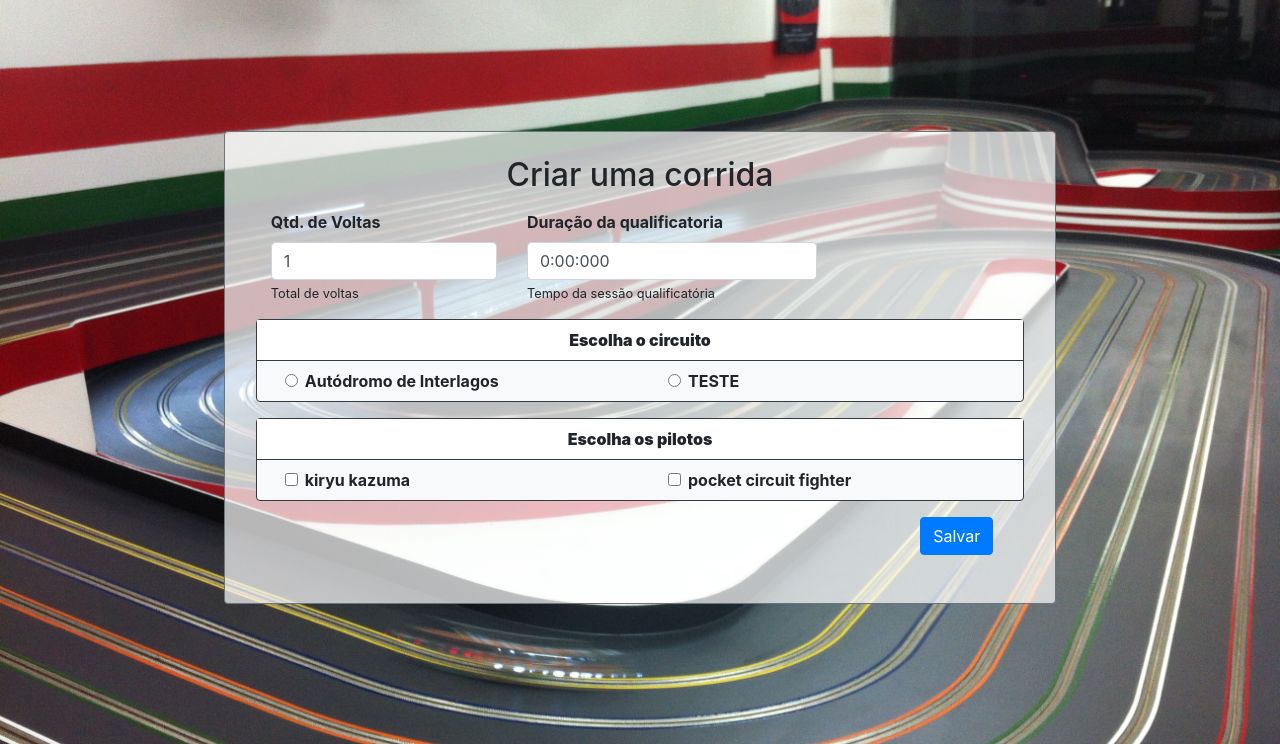
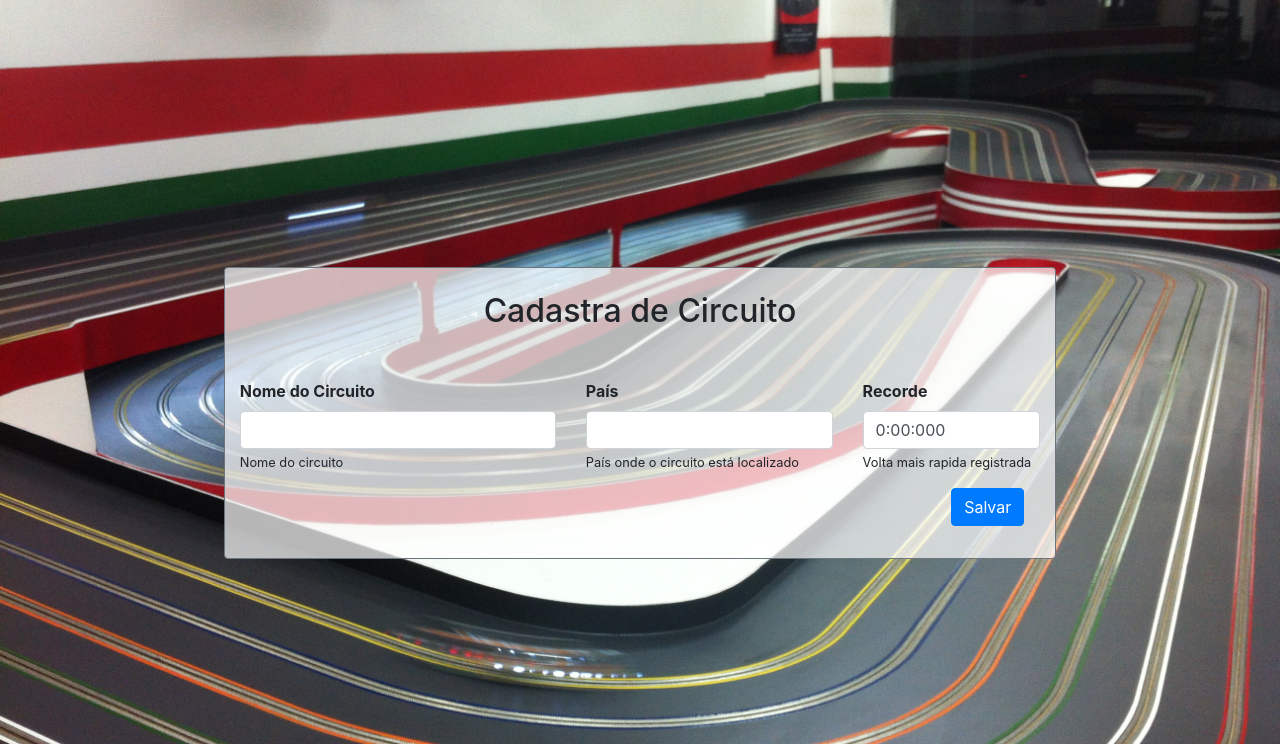
Before and after one commit to AndersonCorreia/PBL-2020.1-Autorama, a Flask app: a page that uses templates/config/pista_create.html in a window 1280 px wide. Shown: the part 56-800 px from the top of the page. Run offline with Flask 2, Linux system fonts and the light colour scheme; some libraries are stand-ins or nearby versions.

Commit message:
Update pista_create.html

```diff
--- a/templates/config/pista_create.html
+++ b/templates/config/pista_create.html
@@ -3,7 +3,7 @@
     <link rel="stylesheet" href="/static/css/config.css">
 {% endblock %}
 {% block content %}
-    <h2 class="text-center mt-4">{% block title %}Criar uma corrida{% endblock %}</h2>
+    <h2 class="text-center mt-4">{% block title %}Cadastra de Circuito{% endblock %}</h2>
     {% if saved %}
         <div class="alert my-3 w-75 alert-success mx-auto alert-dismissible fade show text-center" role="alert">
             Configurações atualizadas com sucesso
@@ -12,39 +12,23 @@
             </button>
       </div>
     {% endif %}
-    <form method="POST" action="{{url_for('createCorrida')}}" class="font-weight-bold text-left m-3 row">
-        <input type="hidden" name="corrida_id" value="{{corrida['corrida_id'] if corrida else 0}}">
-        <div class="form-group col-5 col-md-4">
-            <label for="quantidadeDeVoltas">Qtd. de Voltas</label>
-            <input required type="number" required min="1" max="99" class="form-control" name="quantidadeDeVoltas" id="quantidadeDeVoltas" value="{{corrida['quantidadeDeVoltas'] if corrida else 1}}">
-            <small class="form-text">Total de voltas</small>
+    <form method="POST" action="{{url_for('createCircuito')}}" class="font-weight-bold mt-5 row">
+        <input type="hidden" name="circuito_id" value="{{circuito['circuito_id'] if circuito else 0}}">
+        <div class="form-group col-12 col-md-7 col-lg-5">
+            <label for="nome">Nome do Circuito</label>
+            <input required type="text" class="form-control" name="nome" id="nome" value="{{ circuito['nome'] if circuito else ''}}">
+            <small class="form-text">Nome do circuito</small>
         </div>
-        <div class="form-group col-7 col-md-5">
-            <label for="qualificatoriaDuracao">Duração da qualificatoria</label><input required type="text" class="form-control" name="qualificatoriaDuracao" id="qualificatoriaDuracao"
-            pattern="[0-9]{1,2}:[0-9]{2}:[0-9]{3}" title="tempo no formato: X:XX:XXX" value="{{corrida['qualificatoriaDuracao'] if corrida else '0:00:000'}}">
-            <small class="form-text">Tempo da sessão qualificatória</small>
+        <div class="form-group col-6 col-md-5 col-lg-4">
+            <label for="pais">País</label>
+            <input required type="text" class="form-control" name="pais" id="pais" value="{{circuito['pais'] if circuito else ''}}">
+            <small class="form-text">País onde o circuito está localizado</small>
         </div>
-        <div class="form-group text-left col-12 bg-light border border-dark rounded p-0 row m-0 mb-3">
-            <span class="text-center col-12 border-bottom border-dark p-2 bg-white"><b>Escolha o circuito</b></span>
-            {% for circuito in autorama['circuitos'] %}
-            <div class="form-check col-12 col-md-6 pl-5 my-2">
-                <input class="form-check-input" type="radio" name="circuito_id" id="circuito_id-{{circuito['circuito_id']}}" value="{{circuito['circuito_id']}}">
-                <label class="form-check-label" for="circuito_id-{{circuito['circuito_id']}}">
-                    {{circuito['nome']}}
-                </label>
-            </div>
-            {% endfor %}
-        </div>
-        <div class="form-group text-left col-12 bg-light border border-dark rounded p-0 row m-0 mb-3">
-            <span class="text-center col-12 border-bottom border-dark p-2 bg-white"><b>Escolha os pilotos</b></span>
-            {% for piloto in autorama['pilotos'] %}
-            <div class="form-check col-12 col-md-6 pl-5 my-2">
-                <input class="form-check-input" type="checkbox" name="piloto_id[]" id="piloto_id-{{piloto['piloto_id']}}" value="{{piloto['piloto_id']}}">
-                <label class="form-check-label" for="piloto_id-{{piloto['piloto_id']}}">
-                    {{piloto['nome']}}
-                </label>
-            </div>
-            {% endfor %}
+        <div class="form-group col-6 col-md-6 col-lg-3">
+            <label for="recorde">Recorde</label>
+            <input required type="text" class="form-control" name="recorde" id="recorde"
+                pattern="[0-9]{1,2}:[0-9]{2}:[0-9]{3}" title="tempo no formato: X:XX:XXX" value="{{circuito['recorde'] if circuito else '0:00:000'}}">
+            <small class="form-text">Volta mais rapida registrada</small>
         </div>
         <div class="form-group col d-flex">
             <button type="submit" class="btn btn-primary align-self-center ml-auto mr-3">Salvar</button>
```
